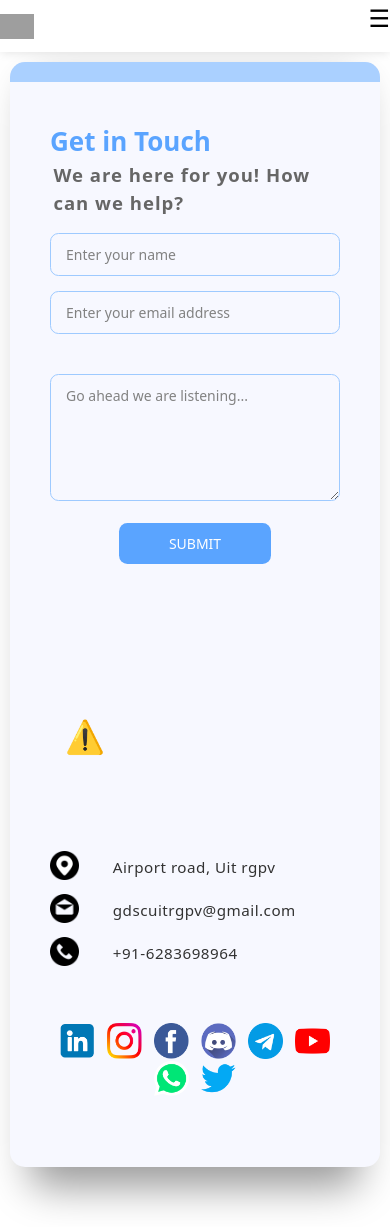
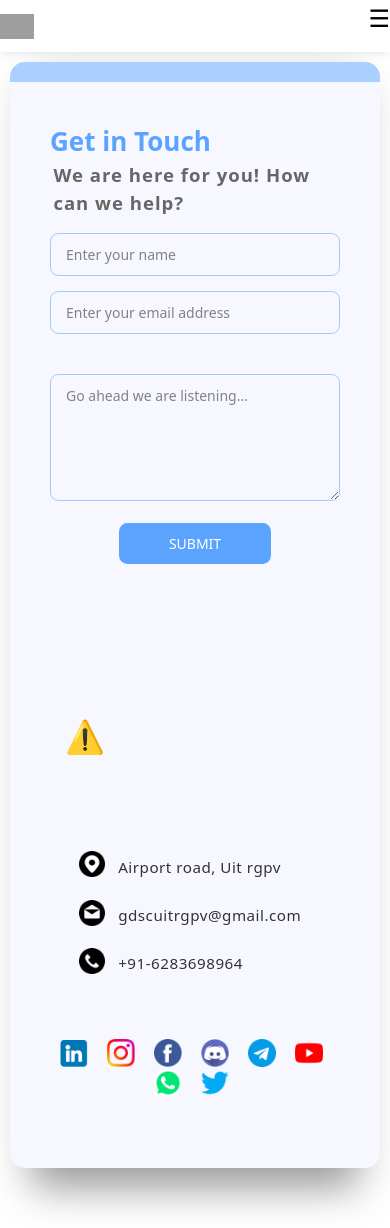
Before and after one commit to gdscrgpv/gdsc-website, a React (Create React App) app: page /contact in a window 390 px wide. Built offline with nearby package versions, Linux system fonts and the light colour scheme; no server answers; grey boxes are pictures that could not be loaded.

Commit message:
alignment correction contact page

```diff
--- a/src/Component/Contact.js
+++ b/src/Component/Contact.js
@@ -90,21 +90,21 @@ export default class ContactComponent extends Component {
 
                   {/* contact details */}
                   <div class="contact-detail contact ">
-                    <div class=" flex">
+                    <div class=" flex" style={{marginBottom: "2%"}}>
                       <img src={mapPin} className="contactIcon" style={{ color: 'black' }} />
 
                       <p class="midTxt">
                         Airport road, Uit rgpv
                       </p>
                     </div>
-                    <div class=" flex">
+                    <div class=" flex" style={{marginBottom: "2%"}}>
                       <img src={mail} className="contactIcon" style={{ color: 'black' }} />
 
                       <p class="midTxt">
                         gdscuitrgpv@gmail.com
                       </p>
                     </div>
-                    <div class=" flex">
+                    <div class=" flex" style={{marginBottom: "2%"}}>
                       <img src={phone} className="contactIcon" style={{ color: 'black' }} />
 
                       <p class="midTxt">
--- a/src/Component/css/contactUs.css
+++ b/src/Component/css/contactUs.css
@@ -320,6 +320,62 @@
   }
 }
 
+@media screen and (max-width: 1280px) {
+  .screen-body {
+    padding: 40px;
+  }
+
+  .screen-body-item {
+    padding: 0;
+    width: 50%;
+  }
+
+  .screen-body-item.right {
+    width: 50%;
+    padding-left: 0vh;
+    display: flex;
+    align-items: center;
+    justify-content: center;
+    margin-bottom: 30px;
+  }
+
+  .logo {
+    margin-top: -28%;
+    margin-left: 0vh;
+    padding: 0vh 0%;
+    width: 60%;
+    height: 50%;
+    font-weight: 400;
+  }
+
+  .contact-detail {
+    margin-top: 15%;
+    margin-left: 6%;
+    padding-left: 20%;
+  }
+
+  .app-form-group.buttons {
+    width: 100%;
+    text-align: center;
+  }
+
+  .app-title {
+    flex-direction: row;
+  }
+
+  .app-title span {
+    margin-right: 12px;
+  }
+
+  .app-title:after {
+    display: none;
+  }
+
+  .midTxt {
+    font-size: 1.8vh;
+  }
+}
+
 @media screen and (max-width: 1200px) {
   .screen-body {
     padding: 40px;
@@ -344,13 +400,14 @@
     margin-left: 0vh;
     padding: 0vh 0%;
     width: 60%;
-    height: 60%;
+    height: 50%;
     font-weight: 400;
   }
 
   .contact-detail {
     margin-top: 15%;
     margin-left: 6%;
+    padding-left: 20%;
   }
 
   .app-form-group.buttons {
@@ -395,18 +452,18 @@
   }
 
   .logo {
-
-    margin-top: -37%;
+    margin-top: -40%;
     margin-left: 0vh;
     padding: 0vh 0%;
     width: 80%;
-    height: 70%;
+    height: 55%;
     font-weight: 400;
   }
 
   .contact-detail {
     margin-top: 6%;
-    margin-left: 6%;
+    margin-left: 0%;
+    padding-left: 12%;
   }
 
   .app-form-group.buttons {
@@ -450,18 +507,18 @@
   }
 
   .logo {
-
-    margin-top: -40%;
+    margin-top: -44%;
     margin-left: 0vh;
     padding: 0vh 0%;
     width: 80%;
-    height: 70%;
+    height: 55%;
     font-weight: 400;
   }
 
   .contact-detail {
-    margin-top: 1%;
+    margin-top: 6%;
     margin-left: 6%;
+    padding-left: 8%;
   }
 
   .app-form-group.buttons {
@@ -505,7 +562,6 @@
   }
 
   .logo {
-
     margin-top: -40%;
     margin-left: 0vh;
     padding: 0vh 0%;
@@ -561,18 +617,23 @@
   }
 
   .logo {
-
-    margin-top: -70%;
+    margin-top: -75%;
     margin-left: 0vh;
     padding: 0vh 0%;
     width: 90%;
-    height: 60%;
+    height: 50%;
     font-weight: 400;
   }
 
   .contact-detail {
     margin-top: 15%;
     margin-left: 6%;
+    padding-left: 1%;
+  }
+
+  .contactIcon {
+    margin-top: 3%;
+    margin-right: 1vh;
   }
 
   .app-form-group.buttons {
@@ -617,18 +678,28 @@
   }
 
   .logo {
-
     margin-top: -70%;
     margin-left: 0vh;
     padding: 0vh 0%;
     width: 90%;
-    height: 60%;
+    height: 50%;
     font-weight: 400;
   }
 
   .contact-detail {
     margin-top: 15%;
     margin-left: 6%;
+    padding-left: 5%;
+  }
+
+  .contactIcon {
+    margin-top: 3%;
+    margin-right: 1vh;
+  }
+
+  .connectIcon {
+    width: 80%;
+    height: 80%;
   }
 
   .app-form-group.buttons {
@@ -684,7 +755,19 @@
   .contact-detail {
     margin: 0vh;
     margin-bottom: 5vh;
-    padding-left: 0vh;
+    padding-left: 25%;
+  }
+
+  .contactIcon {
+    width: 8%;
+    height: 8%;
+    margin-top: 0%;
+    margin-right: 5%;
+  }
+
+  .connectIcon {
+    width: 80%;
+    height: 80%;
   }
 
   .app-form-group.buttons {
@@ -721,7 +804,6 @@
     display: flex;
     margin-bottom: 30px;
     text-align: center;
-
   }
 
   .logo {
@@ -779,7 +861,6 @@
     display: flex;
     margin-bottom: 30px;
     text-align: center;
-
   }
 
   .logo {
@@ -800,7 +881,7 @@
   .contact-detail {
     margin: 0vh;
     margin-bottom: 5vh;
-    padding-left: 0vh;
+    padding-left: 10%;
   }
 
   .app-form-group.buttons {
```
